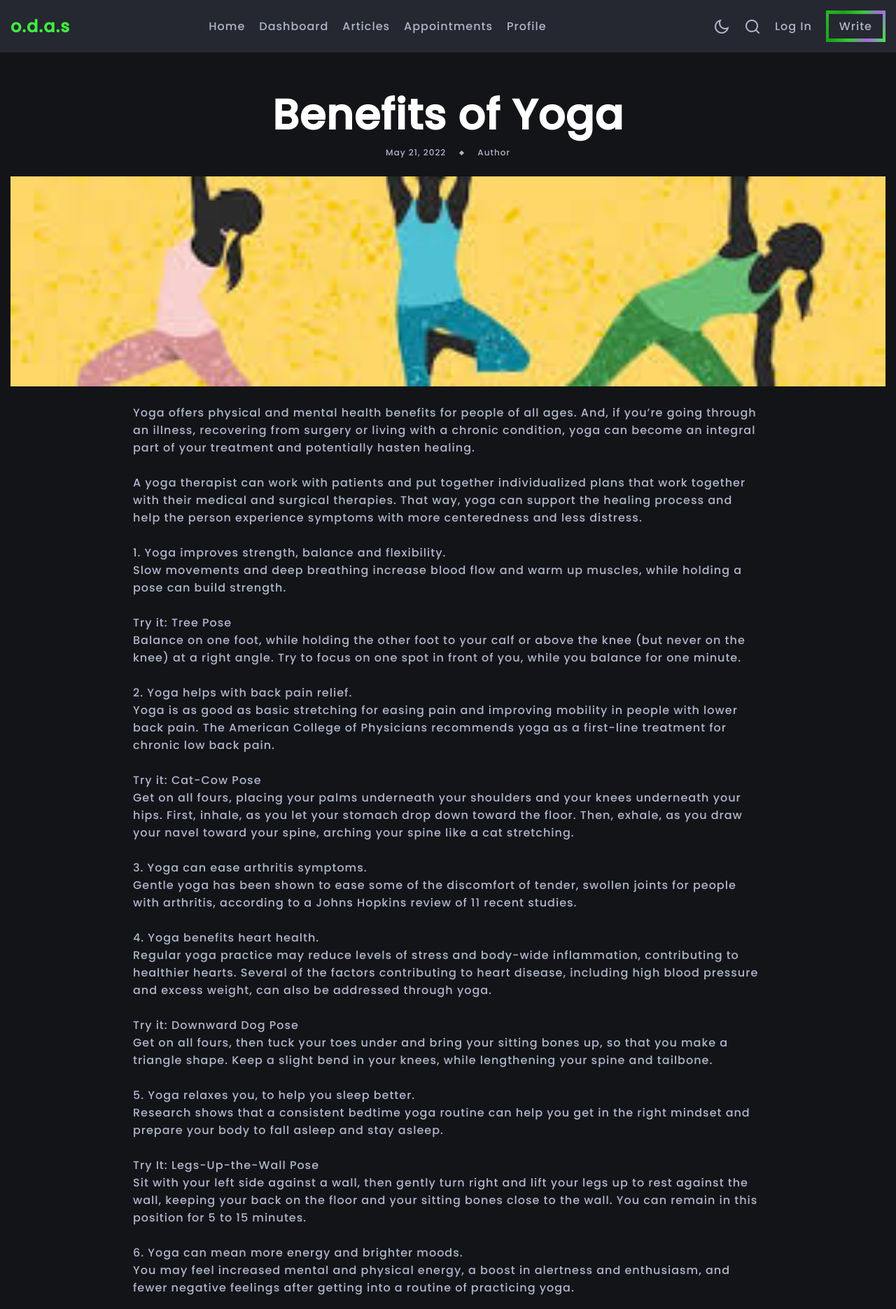
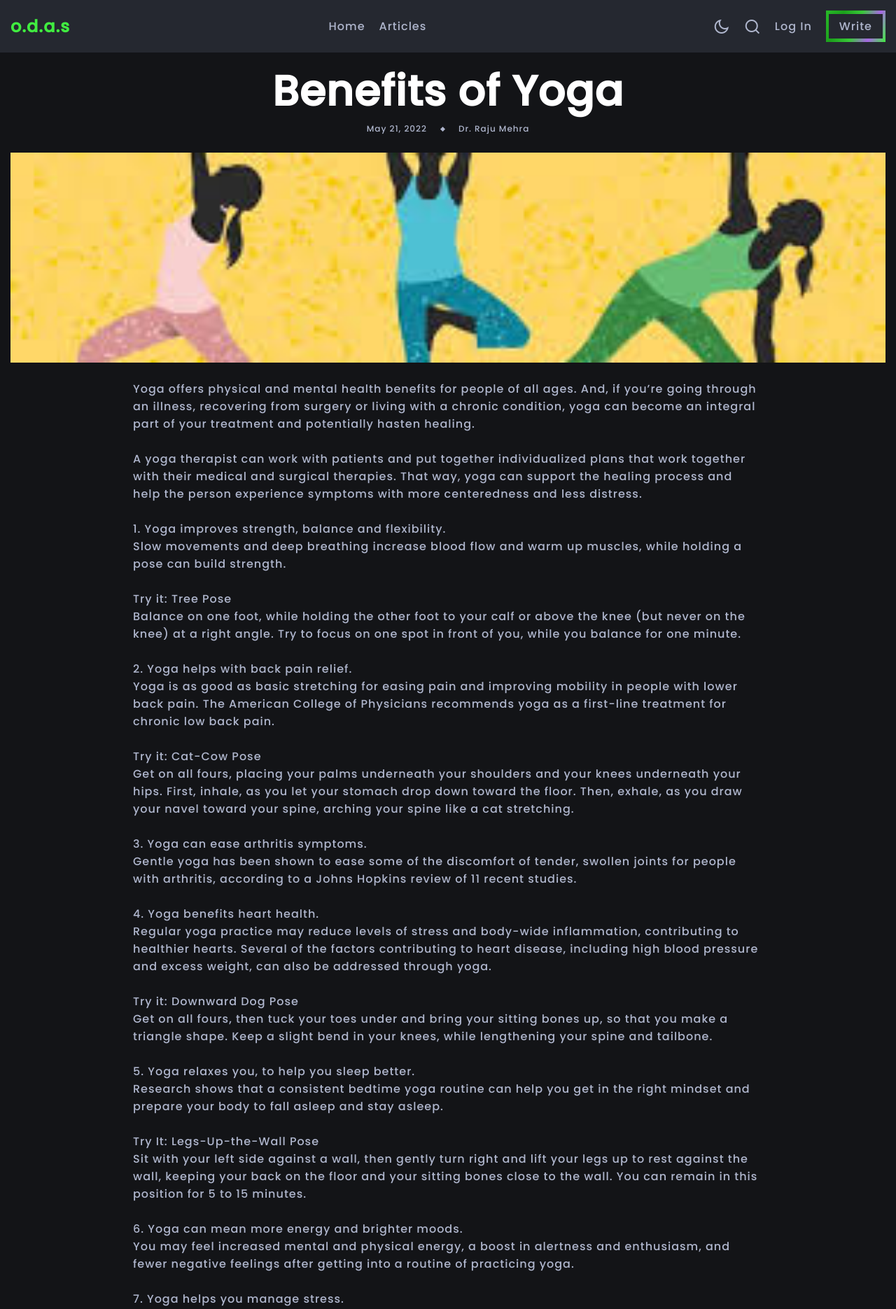
Before and after one commit to adaksritiman24/Online-Doctor-Appointment-System, a Django app: page /articles/read/3 in a window 1280 px wide. Shown: the top 1870 px of the page at 70% size. Run offline with Django 3.2, Linux system fonts and the light colour scheme; data comes from the database, SQL or seed files in the repository; both versions use the stored data as it was after the commit; some libraries are stand-ins or nearby versions.

Commit message:
[Sritiman, Srinjoy] Integrated Articles module to main project

```diff
--- a/odas/article/static/article/css/main.css
+++ b/odas/article/static/article/css/main.css
@@ -108,7 +108,7 @@ body.light-theme{
 }
 
 .section-header-offset{
-    margin-top: 7.4rem;
+    margin-top: 4rem;
 }
 
 .article-data-spacer{
--- a/odas/article/templates/article/base1.html
+++ b/odas/article/templates/article/base1.html
@@ -16,30 +16,36 @@
     <!-- Header -->
     <header class="header" id="header">
         <nav class="navbar container">
-            <a href="">
+            <a href="{% url 'a_showhome' %}">
                 <h2 class="logo">o.d.a.s</h2>
             </a>
 
             <div class="menu" id="menu">
                 <ul class="list">
                     <li class="list-item">
-                        <a href="" class="list-link">Home</a>
+                        <a href="{% url 'a_showhome' %}" class="list-link">Home</a>
                     </li>
+                    {% if request.user.is_authenticated %}
                     <li class="list-item">
-                        <a href="" class="list-link">Dashboard</a>
+                        <a href="{% url 'a_dashboard' %}" class="list-link">Dashboard</a>
                     </li>
+                    {% endif %}
                     <li class="list-item">
                         <a href="{% url 'articleshome' %}" class="list-link">Articles</a>
                     </li>
+                    {% if request.user.is_authenticated %}
                     <li class="list-item">
-                        <a href="" class="list-link">Appointments</a>
+                        <a href="{% url 'a_app' %}" class="list-link">Appointments</a>
                     </li>
                     <li class="list-item">
-                        <a href="" class="list-link">Profile</a>
+                        <a href="{% url 'a_profile' %}" class="list-link">Profile</a>
                     </li>
+                    {% endif %}
+                    {% if not request.user.is_authenticated %}
                     <li class="list-item">
-                        <a href="" class="list-link screen-lg-hidden">Log In</a>
+                        <a href="{% url 'index' %}" class="list-link screen-lg-hidden">Log In</a>
                     </li>
+                    {% endif %}
                     <li class="list-item">
                         <a href="{% url 'upload_article' %}" class="list-link screen-lg-hidden">Write</a>
                     </li>
@@ -60,8 +66,9 @@
                     <i class="ri-menu-3-line open-menu-icon"></i>
                     <i class="ri-close-line close-menu-icon"></i>
                 </button>
-
-                <a href="" class="list-link screen-sm-hidden">Log In</a>
+                {% if not request.user.is_authenticated %}
+                <a href="{% url 'index' %}" class="list-link screen-sm-hidden">Log In</a>
+                {% endif %}
                 <a href="{% url 'upload_article' %}" class="list-link screen-sm-hidden btn write-btn fancy-border">
                     <span>Write</span>
                 </a>
@@ -95,18 +102,22 @@
             <div>
                 <h6 class="title footer-title">Useful Links</h6>
                 <ul class="list footer-list">
+                    {% if request.user.is_authenticated %}
                     <li class="list-item">
-                        <a href="#" class="list-link">Dashboard</a>
+                        <a href="{% url 'a_dashboard' %}" class="list-link">Dashboard</a>
                     </li>
+                    {% endif %}
                     <li class="list-item">
                         <a href="#" class="list-link">Articles Forum</a>
                     </li>
+                    {% if request.user.is_authenticated %}
                     <li class="list-item">
-                        <a href="#" class="list-link">Profile</a>
+                        <a href="{% url 'a_profile' %}" class="list-link">Profile</a>
                     </li>
                     <li class="list-item">
-                        <a href="#" class="list-link">Appointments</a>
+                        <a href="{% url 'a_app' %}" class="list-link">Appointments</a>
                     </li>
+                    {% endif %}
                 </ul>
             </div>
             <div>
@@ -126,6 +137,19 @@
         </div>
     </footer>
 
+
+    {% for message in messages %}
+    {% if message.tags == "error" %}
+    <script>
+      var message ="{{message}}";
+      if(message === "cannotwrite"){
+        alert("You cannot write articles on this site unless you are a doctor.");
+      }
+    </script>
+    {% endif %}
+    {% endfor %}
+
+
     {% block js %}
     <script src="https://cdnjs.cloudflare.com/ajax/libs/Swiper/8.1.4/swiper-bundle.min.js"></script>
     <script src="{% static 'article/js/main.js' %}"></script>
--- a/odas/article/templates/article/blogpage.html
+++ b/odas/article/templates/article/blogpage.html
@@ -12,7 +12,7 @@
             <div class="article-data">
                 <span>{{article.upload_date}}</span>
                 <span class="article-data-spacer"></span>
-                <span>Author</span>
+                <span>Dr. {{article.author.first_name}} {{article.author.last_name}}</span>
             </div>
             <img src="{{article.image.url}}" alt="Couldn't load image">
         </div>
@@ -20,11 +20,13 @@
             <div>{{article.blog|linebreaksbr}}</div>
             <div class="author d-grid">
                 <div class="author-image-box">
-                    <img src="" alt="Couldn't load image">
+                    {% if article.author.img %}
+                    <img src="{{article.author.img.url}}" alt="Couldn't load image">
+                    {% endif %}
                 </div>
                 <div class="author-about">
-                    <h3 class="author-name">Name of Doctor</h3>
-                    <p>Doctor credentials</p>
+                    <h3 class="author-name">Dr. {{article.author.first_name}} {{article.author.last_name}}</h3>
+                    <p>{{article.author.speciality}}</p>
                 </div>
             </div>
         </div>
--- a/odas/article/templates/article/results.html
+++ b/odas/article/templates/article/results.html
@@ -23,7 +23,7 @@ Results
                         <div class="article-data">
                             <span>{{article.upload_date}}</span>
                             <span class="article-data-spacer"></span>
-                            <span>Author</span>
+                            <span>Dr. {{article.author.first_name}} {{article.author.last_name}}</span>
                         </div>
                         <h3 class="title article-title">{{article.title}}</h3>
                         <!-- <p class="article-description">Lorem Ipsum is simply dummy text of the printing and typesetting industry. Lorem Ipsum has been the industry's standard dummy text.</p> -->
--- a/odas/article/urls.py
+++ b/odas/article/urls.py
@@ -7,4 +7,10 @@ urlpatterns=[
     path('home/',views.home, name='articleshome'),
     path('results/', views.results, name='results'),
     path('search/', views.search, name='search'),
+
+    #links
+    path('a_dashboard/', views.dashboard, name='a_dashboard'),
+    path('a_app/', views.app_page, name='a_app'),
+    path('a_profile/', views.edit_profile, name='a_profile'),
+    path('a_showhome/', views.show_home, name='a_showhome'),
 ]
--- a/odas/article/views.py
+++ b/odas/article/views.py
@@ -1,3 +1,4 @@
+
 from django.shortcuts import redirect, render
 from datetime import datetime
 from django import views
@@ -5,27 +6,46 @@ from article.models import Article
 from django.db.models import Q
 from django.contrib import messages
 import random
+from accounts.models import Patient, Doctor
+
+#check whether doctor
+def is_Doctor(id):
+    try:
+        doctor = Doctor.objects.get(pk = id)
+        return True
+    except Exception:
+        return False
 
 # Create your views here.
 class UploadPage(views.View):
 
     def get(self,request):
-        current_date=datetime.now().date()
-        author=request.user
-        return render(request, 'article/uploadpage.html', {'date':current_date, 'author':author})
+
+        if(request.user.is_authenticated):
+            if(is_Doctor(request.user.id)):
+                current_date=datetime.now().date()
+                author_id=request.user.id
+                author = Doctor.objects.get(pk=author_id)
+
+                return render(request, 'article/uploadpage.html', {'date':current_date, 'author':author})
+            else:
+                messages.error(request, "cannotwrite")
+                return redirect("/articles/home/")
+        return redirect("/accounts/login/doctor/")
 
     def post(self,request):
         title=request.POST['title']
         date=datetime.now().date()
         blog=request.POST['blog']
+        doctor = Doctor.objects.get(pk = request.user.id)
         try:
             imagein=request.FILES['imagein']
-            article=Article(title=title, upload_date=date, image=imagein, blog=blog)
+            article=Article(author=doctor, title=title, upload_date=date, image=imagein, blog=blog)
         except:
-            article=Article(title=title, upload_date=date, blog=blog)
+            article=Article(author=doctor, title=title, upload_date=date, blog=blog)
         # print(title, date, imagein, blog)
         article.save()
-        return redirect('/upload/')
+        return redirect('/articles/upload/')
 
 def read(request,id):
     article=Article.objects.get(pk=id)
@@ -48,7 +68,38 @@ def results(request):
 def search(request):
     keyword=request.GET['keyword']
     articles_list=Article.objects.all()
-    results=articles_list.filter(Q(title__icontains=keyword) | Q(blog__icontains=keyword))
+    results=articles_list.filter(Q(title__icontains=keyword) | Q(blog__icontains=keyword) | Q(author__first_name__icontains=keyword))
     if(len(results)==0):
         messages.error(request, 'Sorry, found nothing like that')
     return render(request, 'article/results.html', {'articles':results})
+
+
+
+def show_home(request):
+    if not request.user.is_authenticated:
+        return redirect("/")
+    else:
+        if(is_Doctor(request.user.id)):
+            return redirect("/doc")
+        return redirect("/")
+
+def edit_profile(request):
+    if(is_Doctor(request.user.id)):
+        return redirect("/edit/doctor/")
+    else:
+        return redirect("/edit/patient/")
+
+def app_page(request):
+    if(is_Doctor(request.user.id)):
+        return redirect("/appointments/doctor/")
+    else:
+        return redirect("/appointments/patient/")
+
+# def home_page(request):
+#     redirect("/")
+
+def dashboard(request):
+    if(is_Doctor(request.user.id)):
+        return redirect("/dashboard/doctor/")
+    else:
+        return redirect("/dashboard/patient/")
--- a/odas/edit/views.py
+++ b/odas/edit/views.py
@@ -57,7 +57,7 @@ class DoctorEditPage(View):
         return render(request, "doctor/doctor-edit.html", {"form" : fm})
     def post(self, request):
         doctor = Doctor.objects.get(pk=request.user.id)
-        fm = DoctorEditForm(instance = doctor, data = request.POST)
+        fm = DoctorEditForm(request.POST, request.FILES, instance = doctor)
         if fm.is_valid():
             fm.save()
             messages.success(request, "Details Updated Sussessfully!")
--- a/odas/templates/doctor/base.html
+++ b/odas/templates/doctor/base.html
@@ -45,6 +45,9 @@
               <a class="nav-link" href="{% url 'logout_d' %}">Logout</a>
             </li>
             {% endif %}
+            <li class="nav-item">
+              <a class="nav-link" href="{% url 'articleshome' %}">Articles</a>
+            </li>
           </ul>
         </div>
       </div>
--- a/odas/templates/doctor/doctor-edit.html
+++ b/odas/templates/doctor/doctor-edit.html
@@ -11,7 +11,7 @@
             </div>
             {% endfor %}
         </div>
-        <form action="" method="post" id="edit-form">
+        <form action="" method="post" id="edit-form" enctype="multipart/form-data">
         {% csrf_token %}
         <h1 class="text-center">Edit Your Details</h1>
         <div class="row">
```
Also changed, not shown: odas/article/templates/article/articleshome.html (+6 -5 lines), odas/article/templates/article/uploadpage.html (+6 -4 lines), odas/db.sqlite3, odas/media/blogs/2022/05/21/The_Benefits_of_Swimming.jpg (added), odas/media/blogs/2022/05/21/download.jpg (added), odas/media/blogs/2022/05/21/download_ktzQaKR.jpg (added), odas/media/blogs/2022/05/21/kew.jpg (added), odas/media/doctor_images/doctor-dp-for-whatsapp-28.jpg (added), odas/media/doctor_images/dr-b-b-raju-general-physician-bangalore-c59ff307-3bfc-4733-89f1-8d4b64e2836c.jpg (added).
